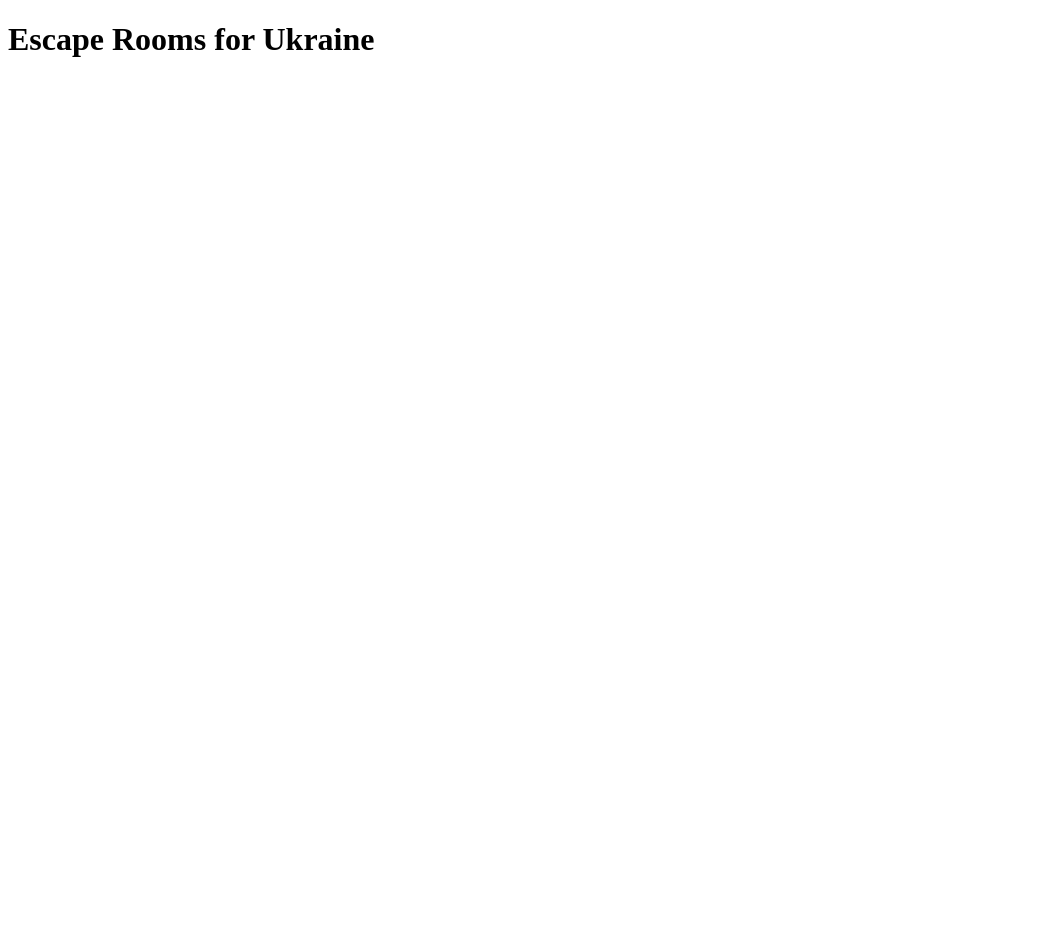
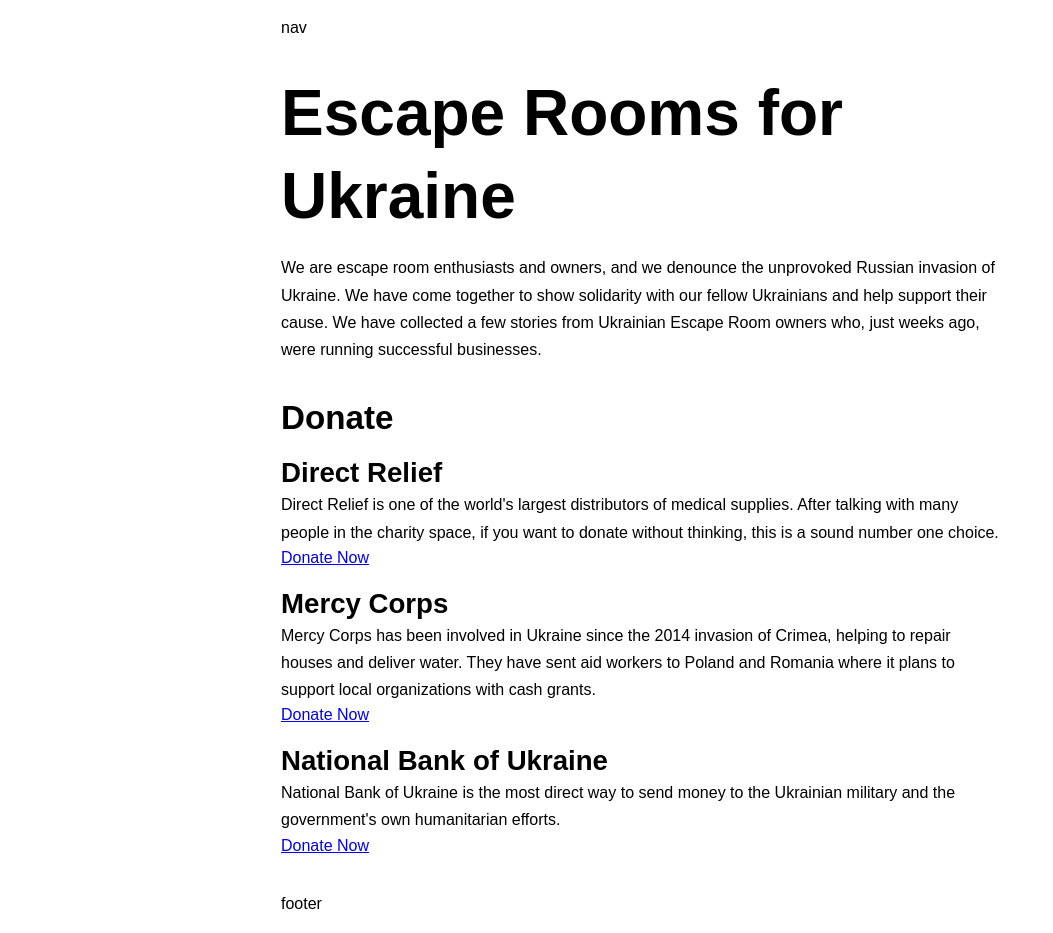
Before and after one commit to siakaramalegos/escape-rooms-for-ukraine, an Eleventy site: page src/index.html in a window 1280 px wide. Shown: the whole page, without its empty margins (0-1053 px from the left). Before the commit the page ends 800 px from the top, so only its background shows below. Built offline with nearby package versions, Linux system fonts and the light colour scheme; Eleventy itself is replaced by a stand-in of ours; files that its build step writes are made by us from their sources.

Commit message:
Add preliminary content and layout

```diff
--- /dev/null
+++ b/src/_includes/layout.njk
@@ -0,0 +1,31 @@
+<!DOCTYPE html>
+<html lang="en">
+  <head>
+    <meta charset="UTF-8" />
+    <meta http-equiv="X-UA-Compatible" content="IE=edge" />
+    <meta name="viewport" content="width=device-width, initial-scale=1.0" />
+
+    <title>Escape Rooms for Ukraine</title>
+
+    <link rel="stylesheet" href="/style.css" />
+
+    <!-- Global site tag (gtag.js) - Google Analytics -->
+    <script async src="https://www.googletagmanager.com/gtag/js?id=G-MNYYX4GD0T"></script>
+    <script>
+      window.dataLayer = window.dataLayer || [];
+      function gtag(){dataLayer.push(arguments);}
+      gtag('js', new Date());
+
+      gtag('config', 'G-MNYYX4GD0T');
+    </script>
+  </head>
+  <body>
+    <header>nav</header>
+    <main class="flow">
+      {{ content | safe }}
+    </main>
+    <footer>
+      <p>footer</p>
+    </footer>
+  </body>
+</html>
--- a/src/index.html
+++ b/src/index.html
@@ -1,12 +1,48 @@
-<!DOCTYPE html>
-<html lang="en">
-  <head>
-    <meta charset="UTF-8" />
-    <meta http-equiv="X-UA-Compatible" content="IE=edge" />
-    <meta name="viewport" content="width=device-width, initial-scale=1.0" />
-    <title>Document</title>
-  </head>
-  <body>
-    <h1>Escape Rooms for Ukraine</h1>
-  </body>
-</html>
+---
+layout: layout.njk
+---
+
+<h1>Escape Rooms for Ukraine</h1>
+<p>
+  We are escape room enthusiasts and owners, and we denounce the unprovoked
+  Russian invasion of Ukraine. We have come together to show solidarity with our
+  fellow Ukrainians and help support their cause. We have collected a few
+  stories from Ukrainian Escape Room owners who, just weeks ago, were running
+  successful businesses.
+</p>
+
+<h2>Donate</h2>
+<p></p>
+
+<article>
+  <h3>Direct Relief</h3>
+  <p>
+    Direct Relief is one of the world's largest distributors of medical
+    supplies. After talking with many people in the charity space, if you want
+    to donate without thinking, this is a sound number one choice.
+  </p>
+  <a
+    href="https://secure.directrelief.org/site/Donation2?df_id=2924&mfc_pref=T&2924.donation=form1"
+    >Donate Now</a
+  >
+</article>
+
+<article>
+  <h3>Mercy Corps</h3>
+  <p>
+    Mercy Corps has been involved in Ukraine since the 2014 invasion of Crimea,
+    helping to repair houses and deliver water. They have sent aid workers to
+    Poland and Romania where it plans to support local organizations with cash
+    grants.
+  </p>
+  <a href="https://www.mercycorps.org/donate">Donate Now</a>
+</article>
+
+<article>
+  <h3>National Bank of Ukraine</h3>
+  <p>
+    National Bank of Ukraine is the most direct way to send money to the
+    Ukrainian military and the government's own humanitarian efforts.
+  </p>
+  <a href="https://bank.gov.ua/en/">Donate Now</a>
+</article>
--- /dev/null
+++ b/src/style.css
@@ -0,0 +1,58 @@
+/* Reset */
+*{box-sizing:border-box}
+*:before,*:after{box-sizing:inherit}
+body,h1,h2,h3,h4,p,ul,ol,li,dd,figure,figcaption,dl,dd,dt{margin:0px;padding:0px}
+body{-ms-overflow-style:-ms-autohiding-scrollbar;scroll-behavior:smooth;font-size:1rem;min-height:100vh}
+ul[class],ol[class]{list-style:none}
+a:not([class]){text-decoration:underline;text-decoration-skip-ink:auto;cursor:pointer}
+input::-webkit-input-placeholder,textarea::-webkit-input-placeholder,select::-webkit-input-placeholder{line-height:normal}
+img{
+  height: auto;
+  max-width:100%;
+}
+@media(prefers-reduced-motion: reduce){
+  *{-webkit-animation:none !important;animation:none !important;transition:none !important;scroll-behavior:auto !important}
+}
+
+/* Variables */
+:root{
+  --size-200: 0.694rem;
+  --size-300: 0.833rem;
+  --size-400: 1rem;
+  --size-500: 1.2rem;
+  --size-600: 1.44rem;
+  --size-700: 1.728rem;
+  --size-800: 2.074rem;
+  --size-900: 2.488rem;
+  --size-1000: 2.986rem;
+}
+
+body {
+  display: grid;
+  grid-template-rows: auto 1fr auto;
+  font-family: Arial, Helvetica, sans-serif;
+  font-size: 100%; /* 16px */
+  line-height: 1.5;
+}
+main, header, footer {
+  padding: var(--size-400);
+  margin: 0 auto;
+  max-width: 750px;
+  width: 100%;
+}
+h1, h2, h3, h4, h5, h6 {
+  color: var(--purple-70);
+  font-family: var(--font-display);
+  font-weight: 600;
+  line-height: 1.3;
+}
+h1 {font-size: clamp(var(--size-900), 5vw, 4rem)}
+h2, h2 code {font-size: var(--size-800);}
+h3, h3 code {font-size: var(--size-700);}
+h4 {font-size: var(--size-600);}
+h5 {font-size: var(--size-500);}
+small {font-size: var(--size-300);}
+.flow > * + * { margin-top: var(--flow-space, 1em);}
+p {
+  line-height: 1.7;}
+p.lead {  font-size: var(--size-500);}
```
Also changed, not shown: .eleventy.js.
